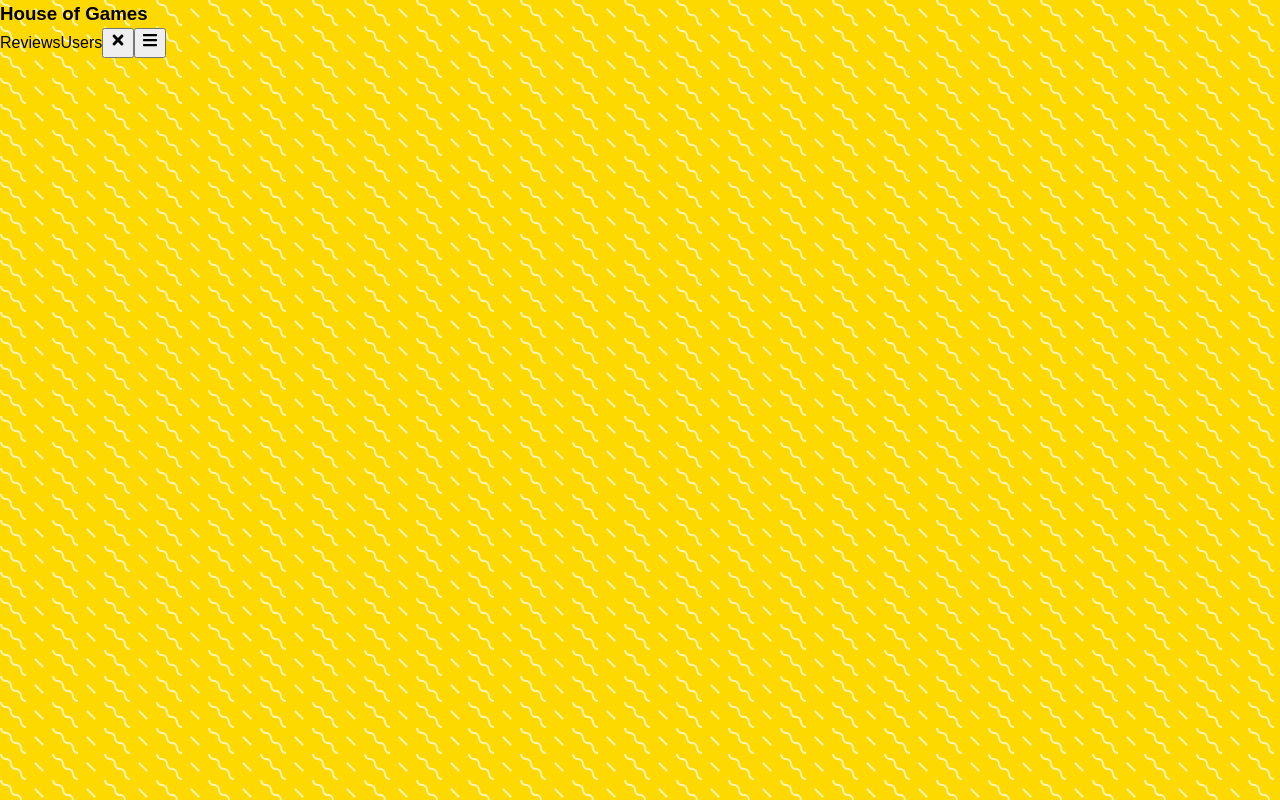
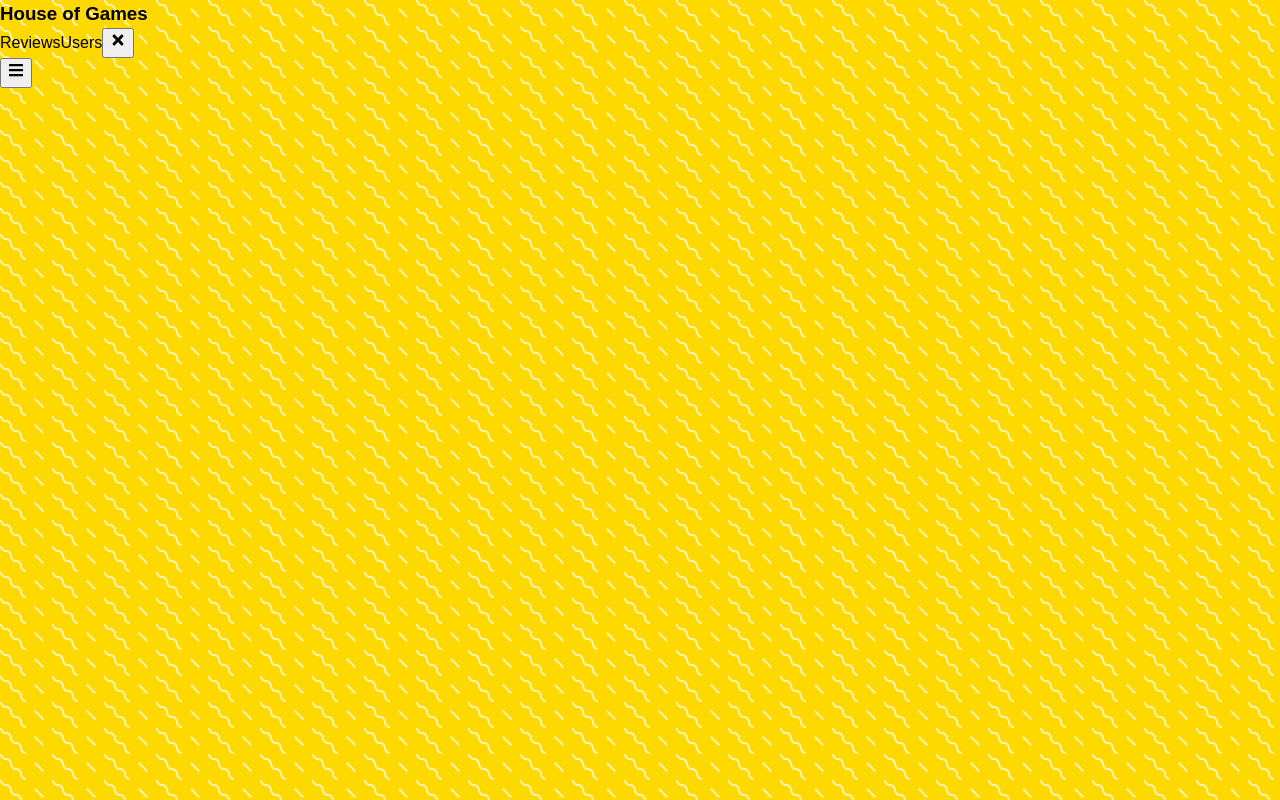
Before and after one commit to PeterM24/Front-End-Project, a React (Create React App) app: page / in a window 1280 px wide. Built offline with nearby package versions, Linux system fonts and the light colour scheme.

Commit message:
add functionality to toggle show/hide navbar

```diff
--- a/src/components/Navbar.tsx
+++ b/src/components/Navbar.tsx
@@ -1,22 +1,31 @@
 import { Link } from "react-router-dom";
-import { FaBars, FaTimes} from "react-icons/fa";
+import { FaBars, FaTimes } from "react-icons/fa";
+import { useRef } from "react";
 
 const Navbar = (): JSX.Element => {
+  const navRef = useRef<HTMLElement>(null);
+
+  const showNavBar = () => {
+    navRef.current?.classList.toggle("responsive_nav");
+  };
+
   return (
     <header>
       <Link to={`/reviews`}>
         <h3>House of Games</h3>
       </Link>
+      <nav ref={navRef}>
         <Link to={`/reviews`}>
           <a>Reviews</a>
         </Link>
         <Link to={`/users`}>
           <a>Users</a>
         </Link>
-      <button>
-        <FaTimes/>
+        <button onClick={showNavBar}>
+          <FaTimes />
         </button>
-      <button>
+      </nav>
+      <button onClick={showNavBar}>
         <FaBars />
       </button>
     </header>
```
Lines whose indentation alone changed are shown as unchanged.
